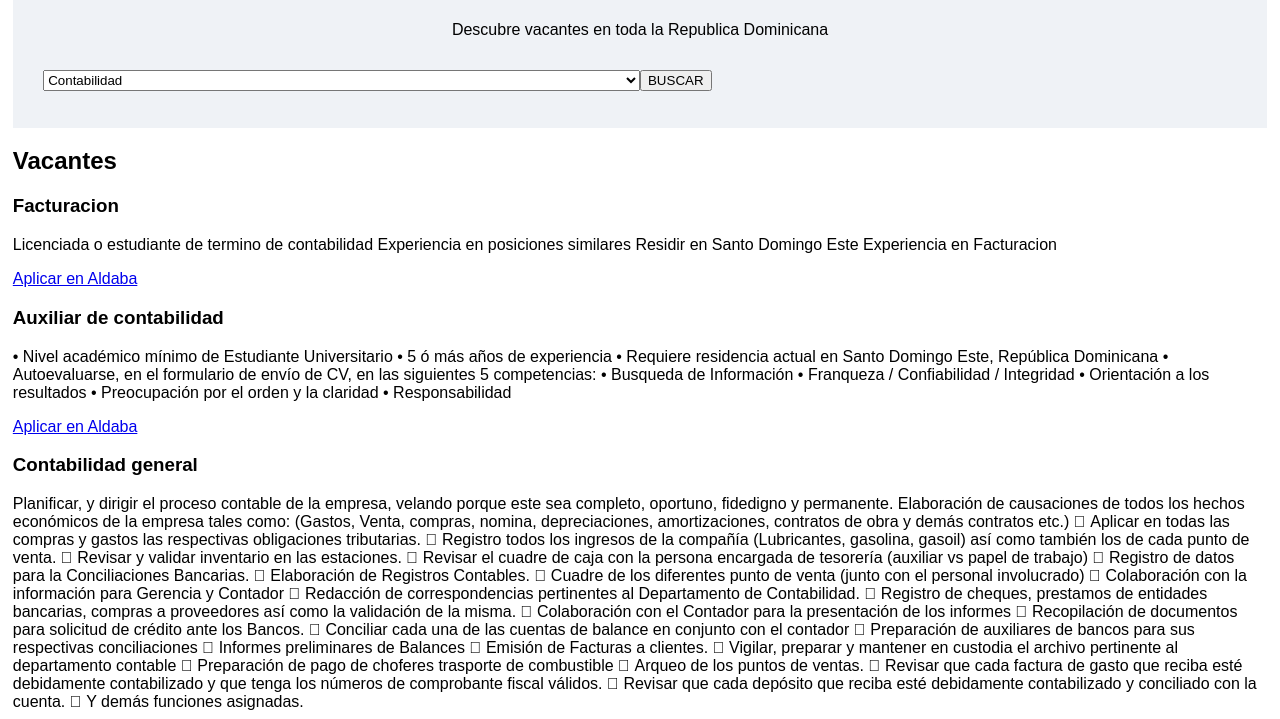
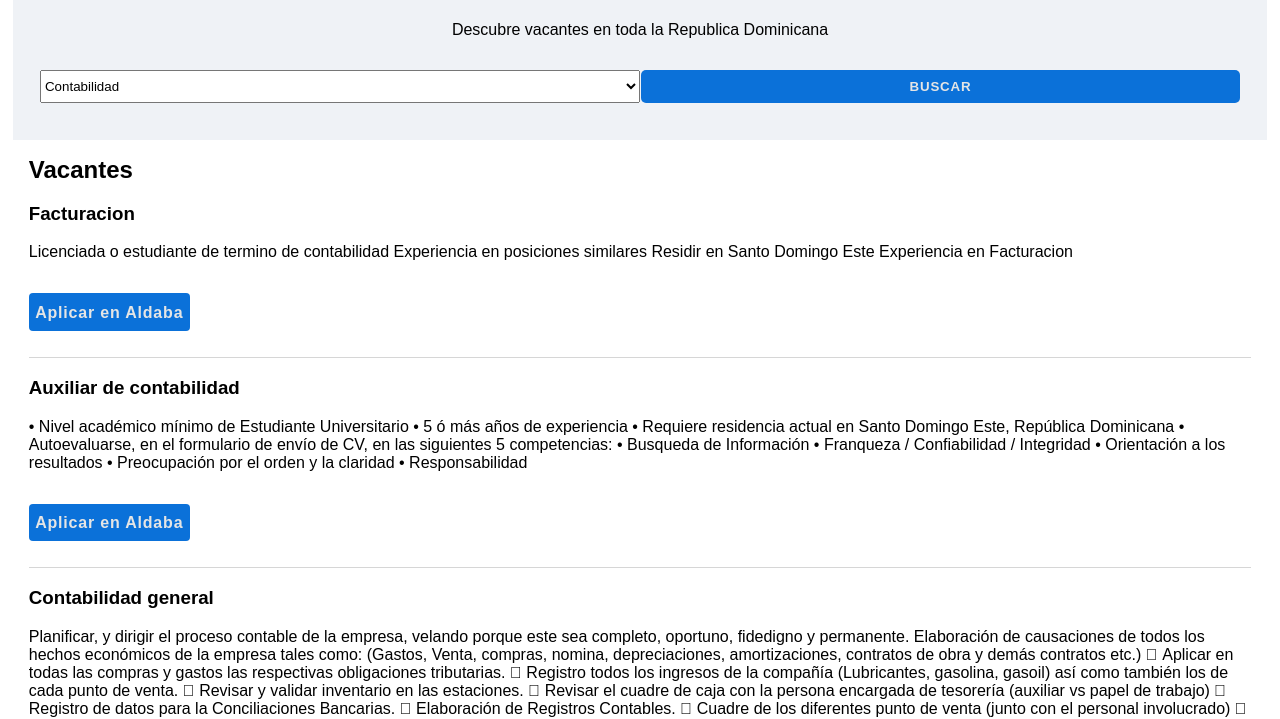
Before and after one commit to KodeWeb21/jobs-do, a plain HTML site: page index.html in a window 1280 px wide. Shown: the part 70-789 px from the top of the page. Drawn offline with Linux system fonts and the light colour scheme.

Commit message:
nuevo estilo de vacantes y variable de color de texto

```diff
--- a/css/style.css
+++ b/css/style.css
@@ -1,6 +1,7 @@
 :root{
     --color-principal: #0B71D9;
     --color-secundario: #EFF2F6;
+    --color-text-boton:#E5E5E5;
     --margin-cabecera: 24px;
     --md-contenedores: 98%;
 }
@@ -34,21 +35,49 @@ body{
 
 .buscar{
     display:flex;
-    padding:.4rem;
+    padding:.4rem .2rem;
 }
 
 .buscar__seleccion{
     width:50%;
 }
 
-.Boton{
+.boton{
     margin-left:1px;
     flex-grow:1;
-    background-color:var(--color-principal);
-    color:white;
-    font-weight:bold;
     border:0;
-    cursor:pointer;
     padding:0.2rem;
     border-radius:4px;
+    min-height:27px;
+    line-height:27px;
+    border-radius:5px;
 }
+
+.boton, .vacante__boton{
+    letter-spacing:.8px;
+    text-align:center;
+    cursor:pointer;
+    background-color:var(--color-principal);
+    font-weight:bold;
+    color:var(--color-text-boton);
+}
+
+.vacante__boton{
+    display: inline-block;
+    text-decoration: none;
+    min-height: 25px;
+    background-color: var(--color-principal);
+    padding: .4rem;
+    margin: 16px 0;
+    line-height:25px;
+    border-radius:4px;
+}
+
+.title, .contenedor-vacantes{
+    margin:16px;
+}
+
+.vacante{
+    padding-bottom:10px;
+    border-bottom:1px solid #3333;
+}
```
